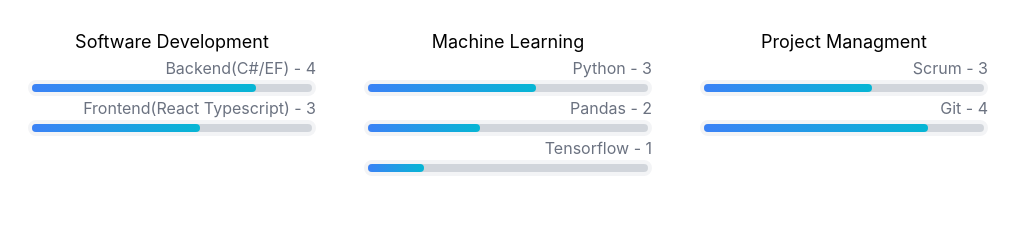
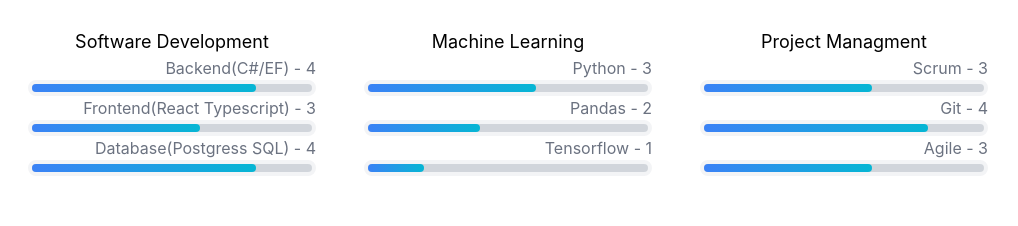
Before and after one commit to The0Danktor/portfolio, a React (Vite) app: page / in a window 1280 px wide. Shown: the part 1500-1726 px from the top of the page, without its empty margins (132-1150 px from the left). Built offline with nearby package versions, Linux system fonts and the light colour scheme; no server answers.

Commit message:
Update HomePage.tsx

```diff
--- a/src/pages/HomePage.tsx
+++ b/src/pages/HomePage.tsx
@@ -124,6 +124,7 @@ export function HomePage() {
               skills={[
                 { title: "Backend(C#/EF)", level: 4 },
                 { title: " Frontend(React Typescript)", level: 3 },
+                { title: "Database(Postgress SQL)", level: 4 },
               ]}
             />
             <SkillCatagory
@@ -139,6 +140,7 @@ export function HomePage() {
               skills={[
                 { title: "Scrum", level: 3 },
                 { title: "Git", level: 4 },
+                { title: "Agile", level: 3 },
               ]}
             />
           </div>
```
